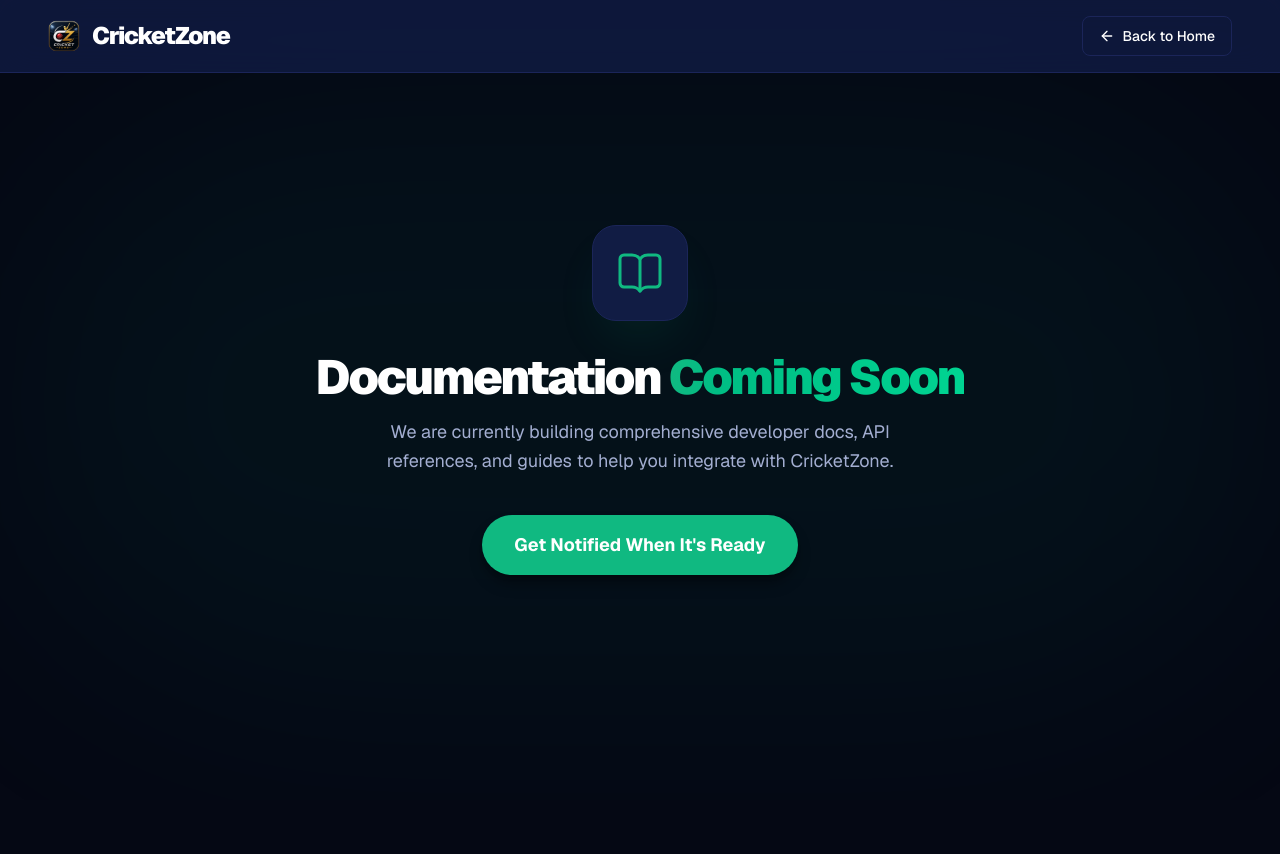
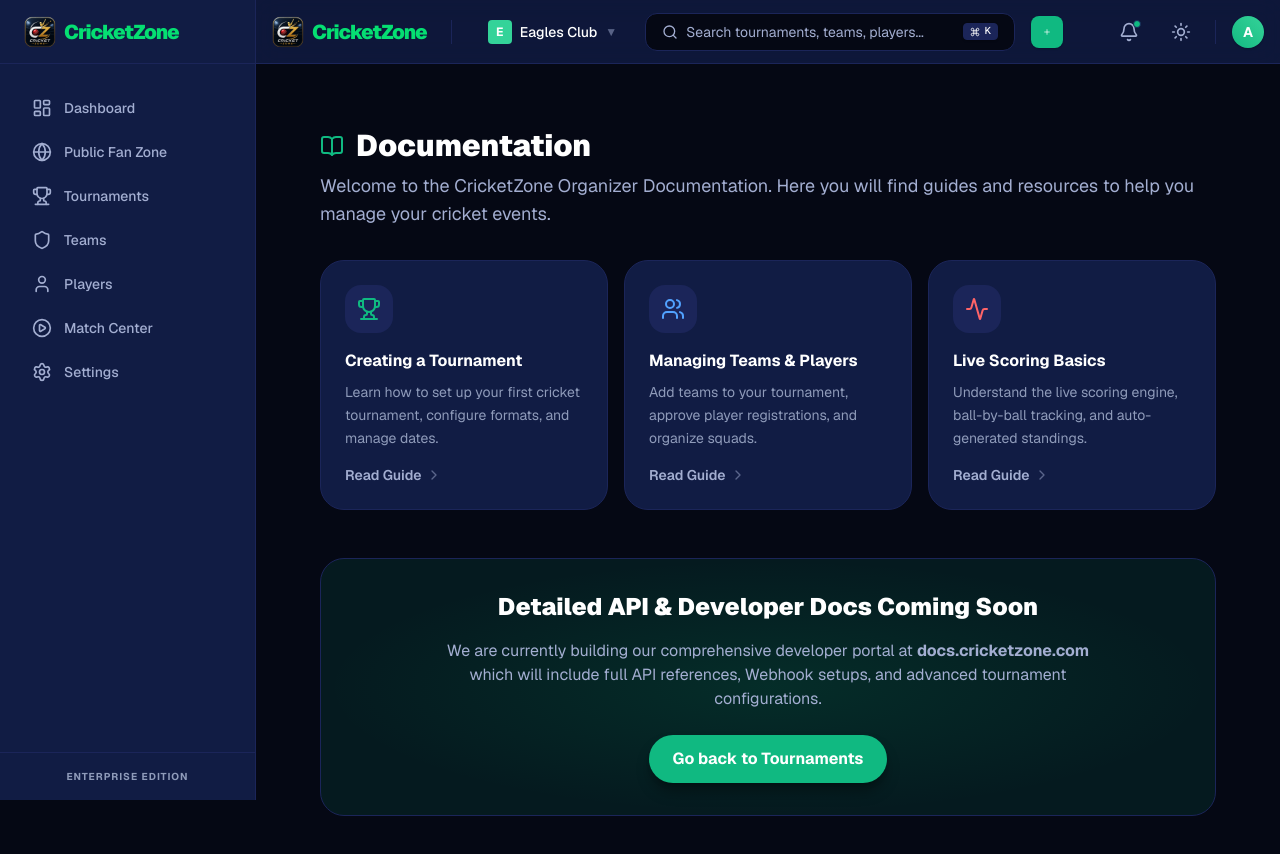
Before and after one commit to sajidk-han/cricket-zone-engine, a Next.js app: page /docs in a window 1280 px wide. Shown: the top 854 px of the page. Before the commit the page ends 800 px from the top, so only its background shows below. Built offline with nearby package versions, Linux system fonts and the light colour scheme.

Commit message:
Create internal documentation page and update links

```diff
--- /dev/null
+++ b/src/app/(protected)/docs/page.tsx
@@ -0,0 +1,73 @@
+import React from 'react'
+import { BookOpen, Trophy, Users, Activity, ChevronRight } from 'lucide-react'
+import Link from 'next/link'
+
+export const metadata = {
+  title: 'Documentation | CricketZone',
+}
+
+const guides = [
+  {
+    title: 'Creating a Tournament',
+    description: 'Learn how to set up your first cricket tournament, configure formats, and manage dates.',
+    icon: Trophy,
+    color: 'text-brand-primary'
+  },
+  {
+    title: 'Managing Teams & Players',
+    description: 'Add teams to your tournament, approve player registrations, and organize squads.',
+    icon: Users,
+    color: 'text-blue-400'
+  },
+  {
+    title: 'Live Scoring Basics',
+    description: 'Understand the live scoring engine, ball-by-ball tracking, and auto-generated standings.',
+    icon: Activity,
+    color: 'text-red-400'
+  }
+]
+
+export default function DocsPage() {
+  return (
+    <div className="max-w-4xl mx-auto py-8">
+      <div className="mb-8">
+        <h1 className="text-3xl font-black text-white mb-2 flex items-center gap-3">
+          <BookOpen className="text-brand-primary" /> Documentation
+        </h1>
+        <p className="text-text-secondary text-lg">
+          Welcome to the CricketZone Organizer Documentation. Here you will find guides and resources to help you manage your cricket events.
+        </p>
+      </div>
+
+      <div className="grid gap-4 md:grid-cols-2 lg:grid-cols-3 mb-12">
+        {guides.map((guide, idx) => (
+          <div key={idx} className="bg-bg-surface border border-border-dim rounded-2xl p-6 hover:border-brand-primary/50 transition-colors group cursor-pointer">
+            <div className={`w-12 h-12 rounded-xl bg-bg-elevated flex items-center justify-center mb-4 ${guide.color}`}>
+              <guide.icon size={24} />
+            </div>
+            <h3 className="text-white font-bold mb-2 group-hover:text-brand-primary transition-colors">{guide.title}</h3>
+            <p className="text-text-muted text-sm leading-relaxed mb-4">
+              {guide.description}
+            </p>
+            <div className="flex items-center text-sm font-semibold text-text-secondary group-hover:text-white transition-colors mt-auto">
+              Read Guide <ChevronRight size={16} className="ml-1 opacity-50 group-hover:opacity-100 group-hover:translate-x-1 transition-all" />
+            </div>
+          </div>
+        ))}
+      </div>
+
+      <div className="bg-brand-primary/10 border border-brand-primary/20 rounded-2xl p-8 text-center relative overflow-hidden">
+        <div className="absolute inset-0 bg-[radial-gradient(ellipse_at_center,rgba(0,212,126,0.1)_0%,transparent_70%)] pointer-events-none"></div>
+        <h2 className="text-2xl font-black text-white mb-4 relative z-10">Detailed API & Developer Docs Coming Soon</h2>
+        <p className="text-text-secondary max-w-2xl mx-auto mb-6 relative z-10">
+          We are currently building our comprehensive developer portal at <strong>docs.cricketzone.com</strong> which will include full API references, Webhook setups, and advanced tournament configurations.
+        </p>
+        <Link href="/tournaments" className="inline-block relative z-10">
+          <button className="bg-brand-primary text-white font-bold px-6 py-3 rounded-full hover:bg-brand-primary/90 transition-colors shadow-lg shadow-brand-primary/20">
+            Go back to Tournaments
+          </button>
+        </Link>
+      </div>
+    </div>
+  )
+}
--- a/src/app/(protected)/tournaments/page.tsx
+++ b/src/app/(protected)/tournaments/page.tsx
@@ -53,7 +53,7 @@
             <Plus size={18} /> Create Tournament
           </Button>
         </Link>
-        <Link href="https://docs.cricketzone.com/tournaments" target="_blank" rel="noreferrer" className="w-full sm:w-auto">
+        <Link href="/docs" className="w-full sm:w-auto">
           <Button variant="outline" className="w-full">Read Documentation</Button>
         </Link>
       </div>
```
